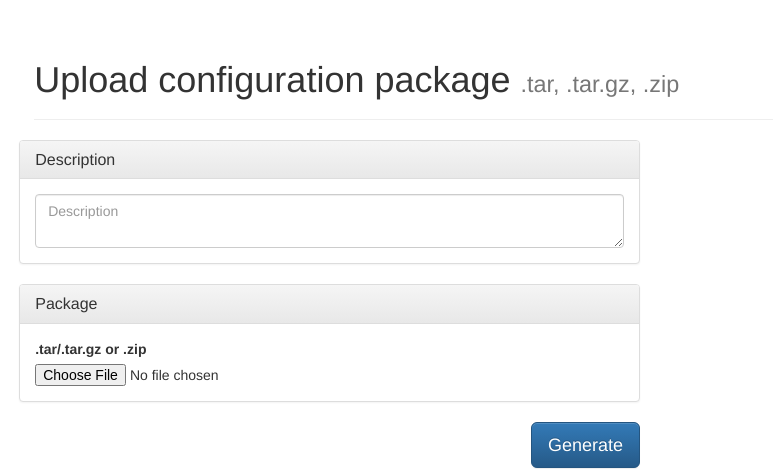
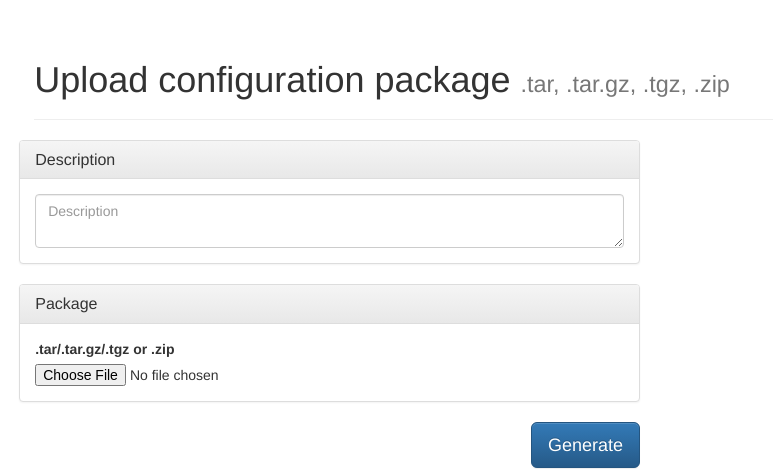
Before and after one commit to lemieux-lab/myCircos, a Flask app: page /generate/config in a window 1280 px wide. Shown: the part 72-545 px from the top of the page, without its empty margins (0-773 px from the left). Run offline with Flask 2, Linux system fonts and the light colour scheme; the visitor is signed in with stand-in values (Sample User, id 1); parts of the project's set-up code (start-up, migrations or seed data) failed here and were passed over; some libraries are stand-ins or nearby versions.

Commit message:
including .tgz (html)

```diff
--- a/app/templates/index_config.html
+++ b/app/templates/index_config.html
@@ -18,7 +18,7 @@
 {% endblock %}
 
 {% block header %}
-<h1> Upload configuration package <small>.tar, .tar.gz, .zip</small></hi>
+<h1> Upload configuration package <small>.tar, .tar.gz, .tgz, .zip</small></hi>
 {% endblock %}
 
 {% block content %}
@@ -44,7 +44,7 @@
 						<h3 class="panel-title">Package</h3>
 		 			</div>
 		  			<div class="panel-body">
-						<label for="config">.tar/.tar.gz or .zip</label><br>
+						<label for="config">.tar/.tar.gz/.tgz or .zip</label><br>
 						<input type='file' name="config">
 					</div>
 				</div>
```
